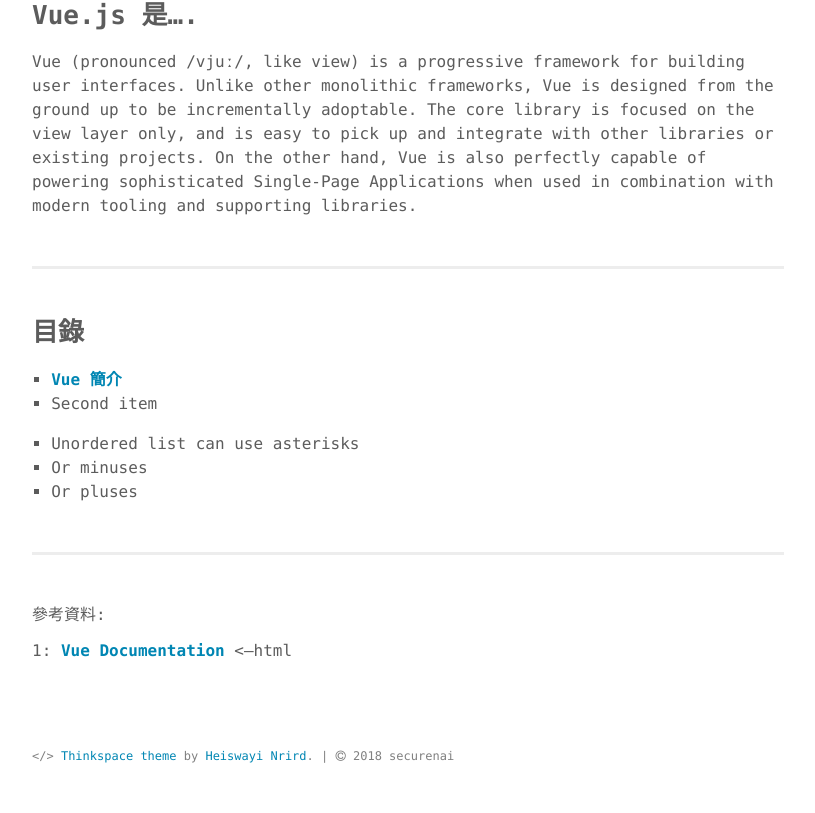
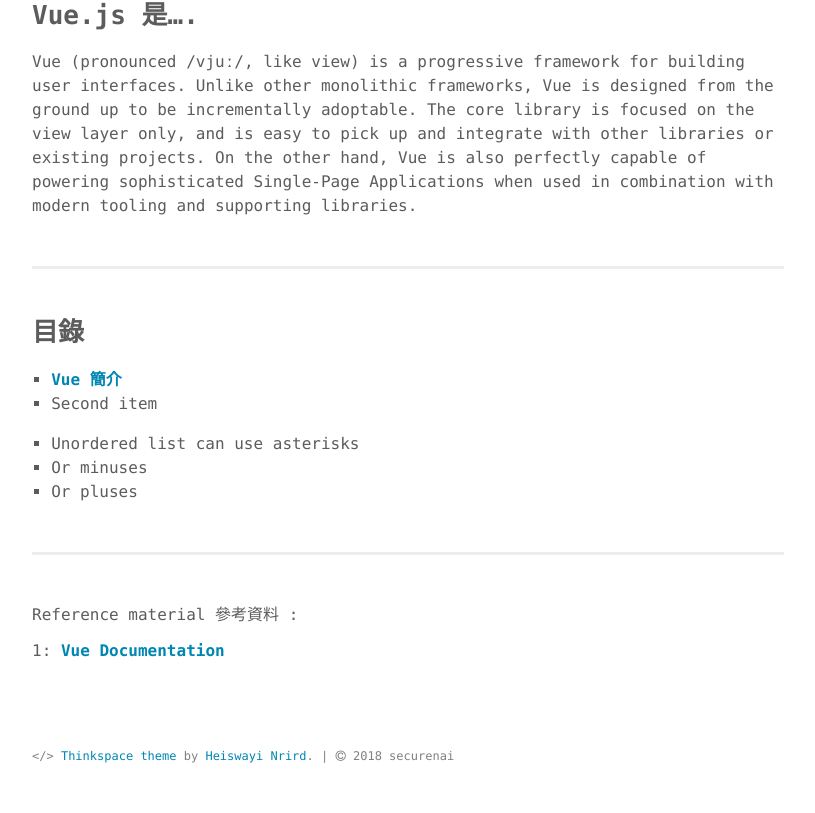
Before and after one commit to securenai/securenai.github.io, a Jekyll site: the page built from vue/vue.md, in a window 1280 px wide. Shown: the part 515-1328 px from the top of the page, without its empty margins (232-1047 px from the left). Built offline with Jekyll 4.4.1, drawn with Linux system fonts in a browser that asks for light colours.

Commit message:
Update vue.md

```diff
--- a/vue/vue.md
+++ b/vue/vue.md
@@ -27,6 +27,6 @@
 
 <div class="divider"></div>
 
-參考資料:
+Reference material 參考資料 :
 
-1: **<a href="https://vuejs.org/v2/guide/" target="_blank">Vue Documentation</a>** <--html
+1: **<a href="https://vuejs.org/v2/guide/" target="_blank">Vue Documentation</a>**
```
